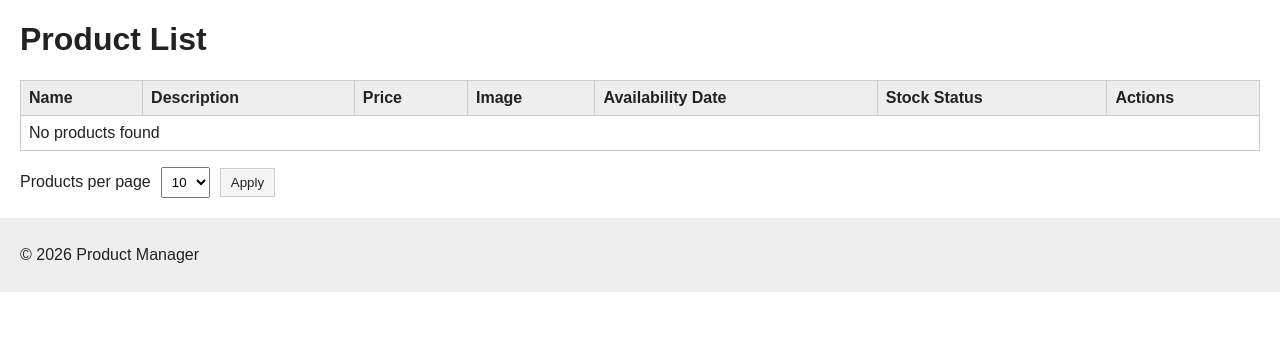
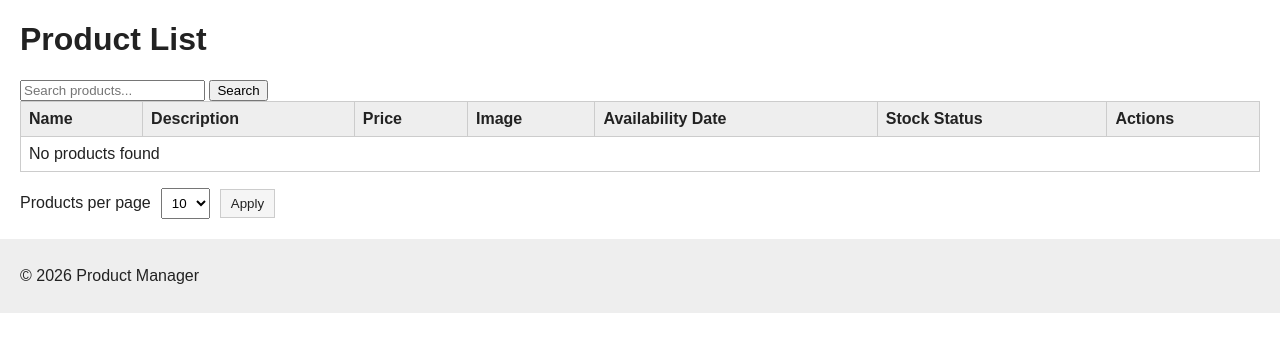
Before and after one commit to hutanstefan/ProductManagerSystem, a PHP site: page / in a window 1280 px wide. Shown: the part 82-434 px from the top of the page. Run offline with PHP 8.4, Linux system fonts and the light colour scheme; data that the repository does not hold is empty.

Commit message:
Product search

```diff
--- a/index.php
+++ b/index.php
@@ -3,6 +3,9 @@ require_once __DIR__ . '/includes/functions.php';
 require_once __DIR__ . '/includes/db.php';
 
 $page_size = intval($_GET['per_page'] ?? DEFAULT_PAGE_SIZE);
+$search_query = isset($_GET['search']) && is_string($_GET['search'])
+    ? trim($_GET['search'])
+    : '';
 
 if (!in_array($page_size, ALLOWED_PAGE_SIZES, true)) {
     $page_size = DEFAULT_PAGE_SIZE;
@@ -10,7 +13,9 @@ if (!in_array($page_size, ALLOWED_PAGE_SIZES, true)) {
 
 $current_page = intval($_GET['page'] ?? 1);
 
-$total_products = $pdo->query('SELECT COUNT(*) FROM products')->fetchColumn();
+$count_statement = $pdo->prepare('SELECT COUNT(*) FROM products WHERE name LIKE :search');
+$count_statement->execute(['search' => "%{$search_query}%"]);
+$total_products = $count_statement->fetchColumn();
 $total_pages = max(1, intval(ceil($total_products / $page_size)));
 
 if ($current_page < 1) {
@@ -24,9 +29,11 @@ $offset = ($current_page - 1) * $page_size;
 $statement = $pdo->prepare(
     'SELECT id, name, description, price, image, availability_date, in_stock
      FROM products
+     WHERE name LIKE :search
      ORDER BY id DESC
      LIMIT :limit OFFSET :offset'
 );
+$statement->bindValue(':search', "%{$search_query}%", PDO::PARAM_STR);
 $statement->bindValue(':limit', $page_size, PDO::PARAM_INT);
 $statement->bindValue(':offset', $offset, PDO::PARAM_INT);
 $statement->execute();
@@ -37,6 +44,13 @@ require __DIR__ . '/includes/header.php';
 <main class="container">
     <h1>Product List</h1>
 
+    <div class="search-container">
+        <form class="search-form" method="get" action="index.php">
+            <input type="hidden" name="per_page" value="<?= $page_size ?>">
+            <input type="text" name="search" placeholder="Search products..." value="<?= e($search_query) ?>">
+            <button type="submit">Search</button>
+        </form>
+    </div>
     <div class="table-wrapper">
         <table class="products-table">
             <thead>
@@ -105,6 +119,7 @@ require __DIR__ . '/includes/header.php';
 
         <form class="page-size-form" method="get" action="index.php">
             <input type="hidden" name="page" value="1">
+            <input type="hidden" name="search" value="<?= e($search_query) ?>">
             <label for="per-page">Products per page</label>
             <select id="per-page" name="per_page">
                 <?php foreach (ALLOWED_PAGE_SIZES as $size): ?>
```
